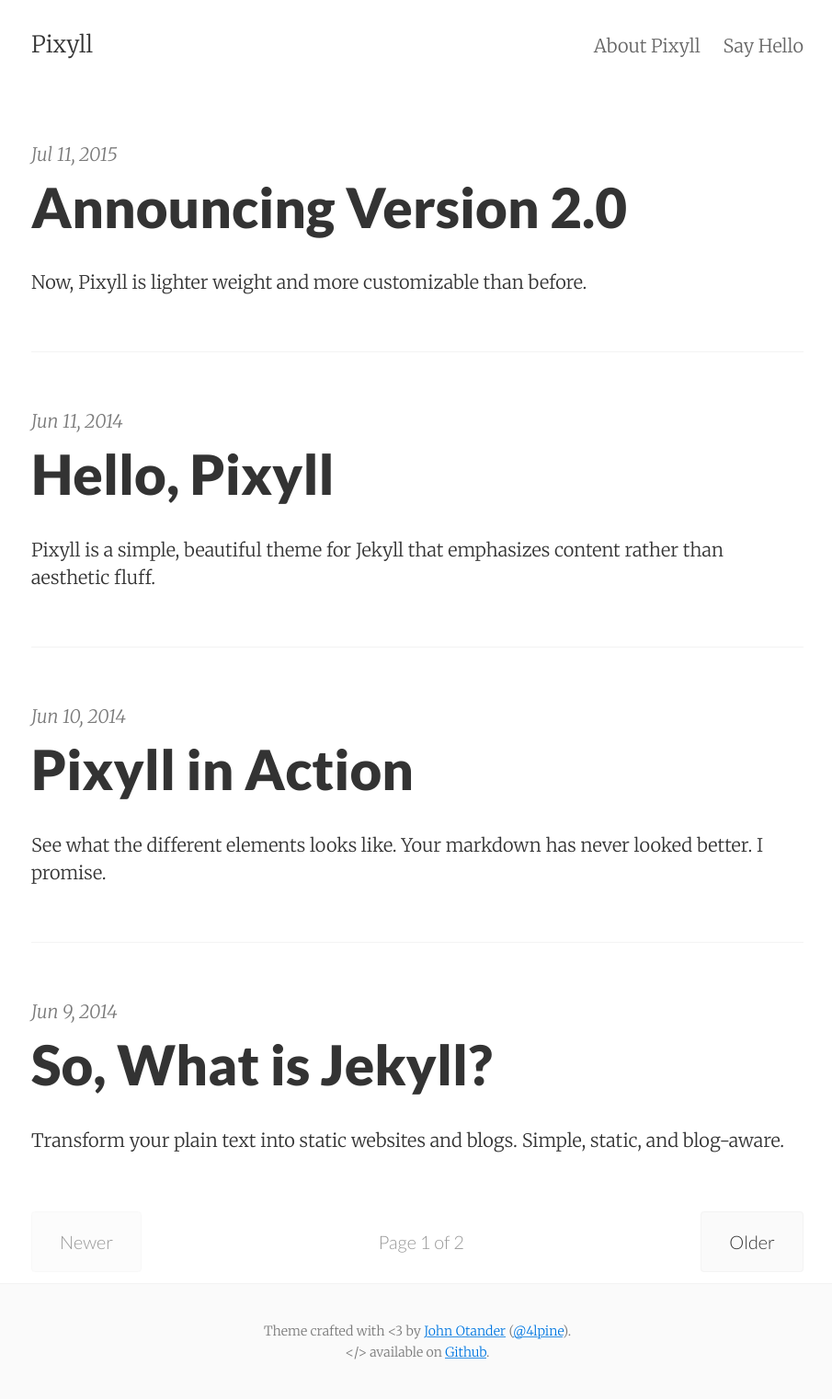
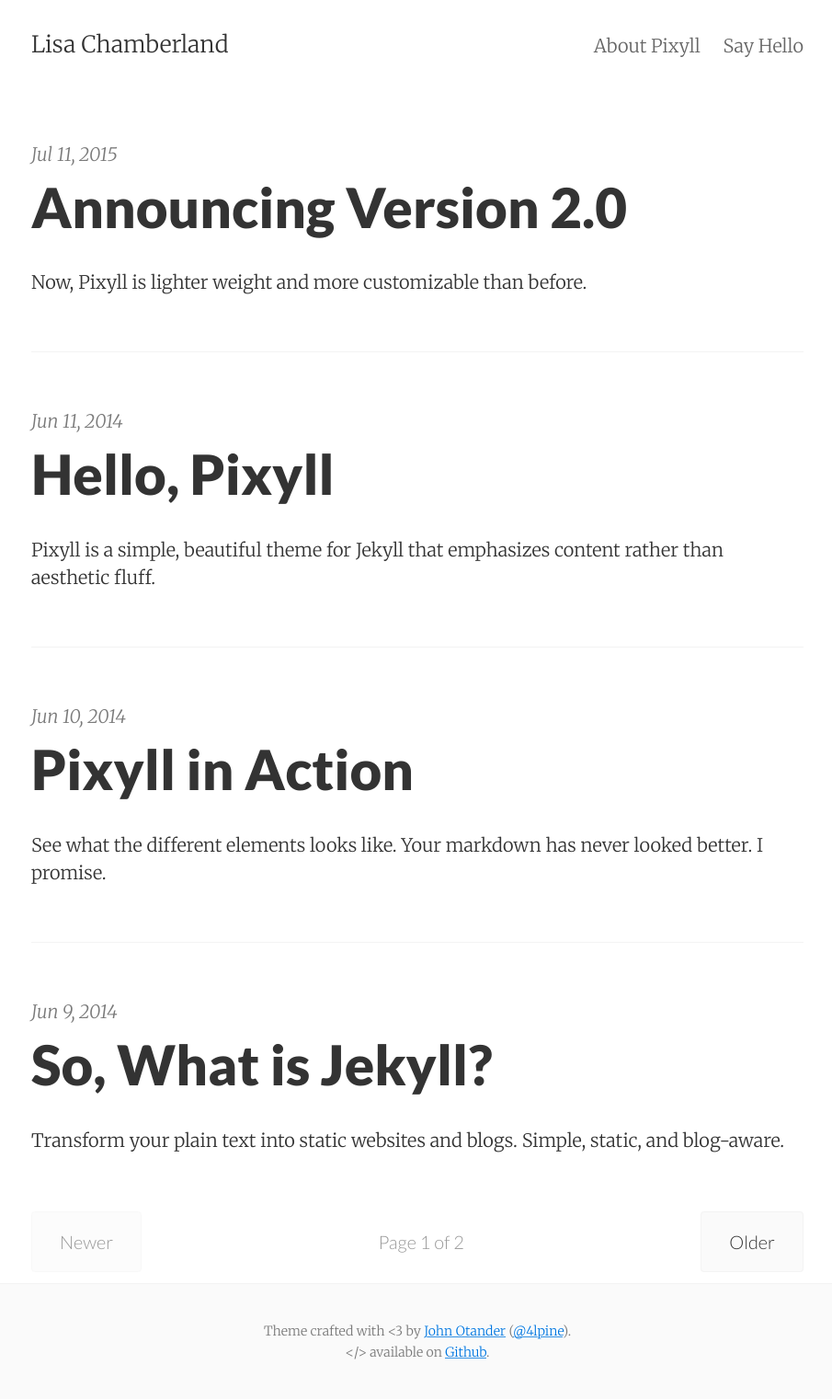
Before and after one commit to lchamberland/lchamberland.github.io, a Jekyll site: the page built from index.html, in a window 1280 px wide. Shown: the whole page at 92% size, without its empty margins (186-1091 px from the left). Built offline with Jekyll 4.4.1, drawn with Linux system fonts in a browser that asks for light colours; the list of posts is cut into pages by our own code; some of the changed lines change nothing that is shown.

Commit message:
Update _config.yml
minor changes

```diff
--- a/_config.yml
+++ b/_config.yml
@@ -1,10 +1,10 @@
 # Site settings
-title:       Pixyll
-email:       your_email@example.com
-author:      John Otander
-description: "A simple, beautiful theme for Jekyll that emphasizes content rather than aesthetic fluff."
+title:       Lisa Chamberland
+email:       chamberlandlisa8@gmail.com
+author:      Lisa chamberland
+description: "Phylogeography of Net-Casting Spiders"
 baseurl:     ""
-url:         "http://pixyll.com"
+url:         "lchamberland.github.io"
 date_format: "%b %-d, %Y"
 
 # Google services
```
